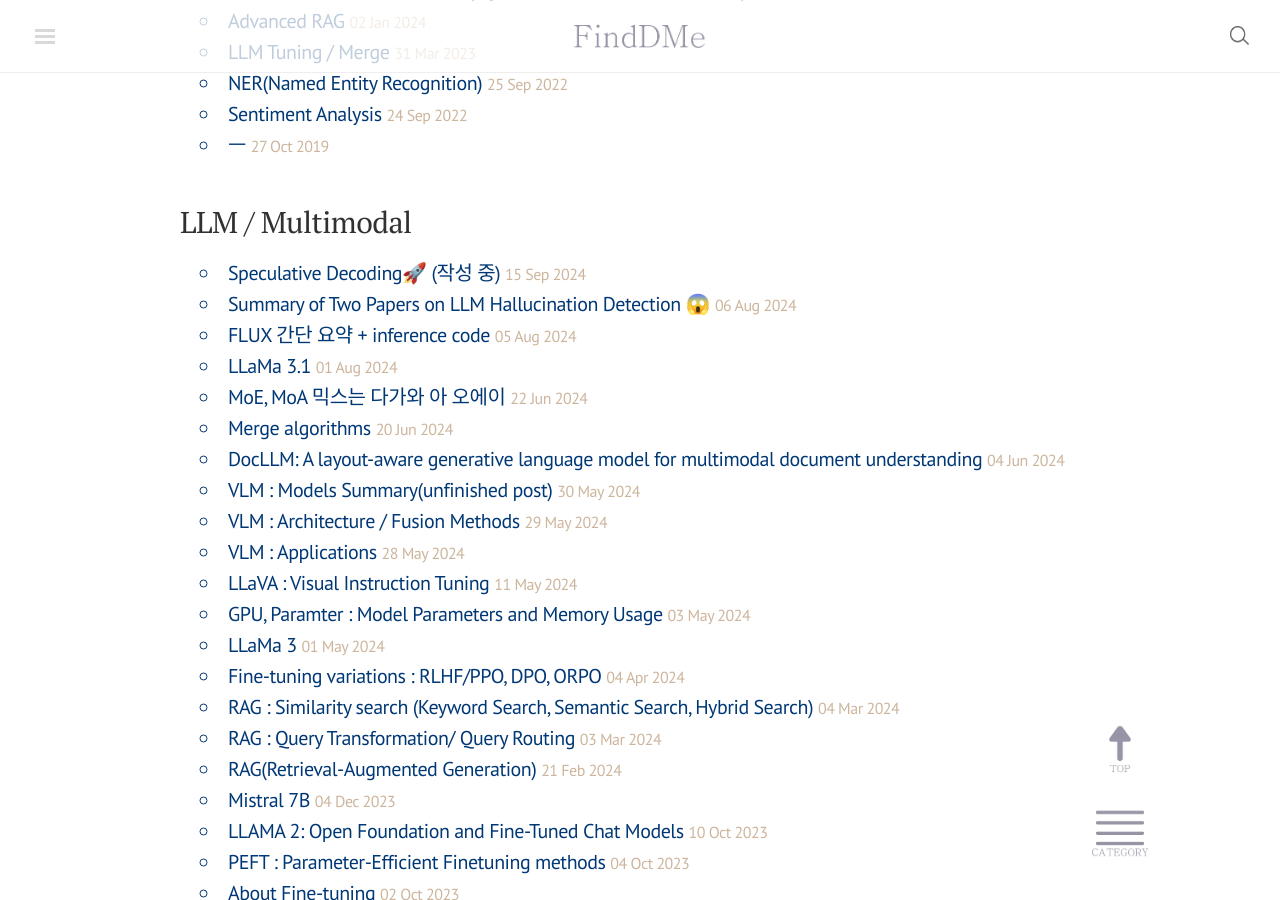
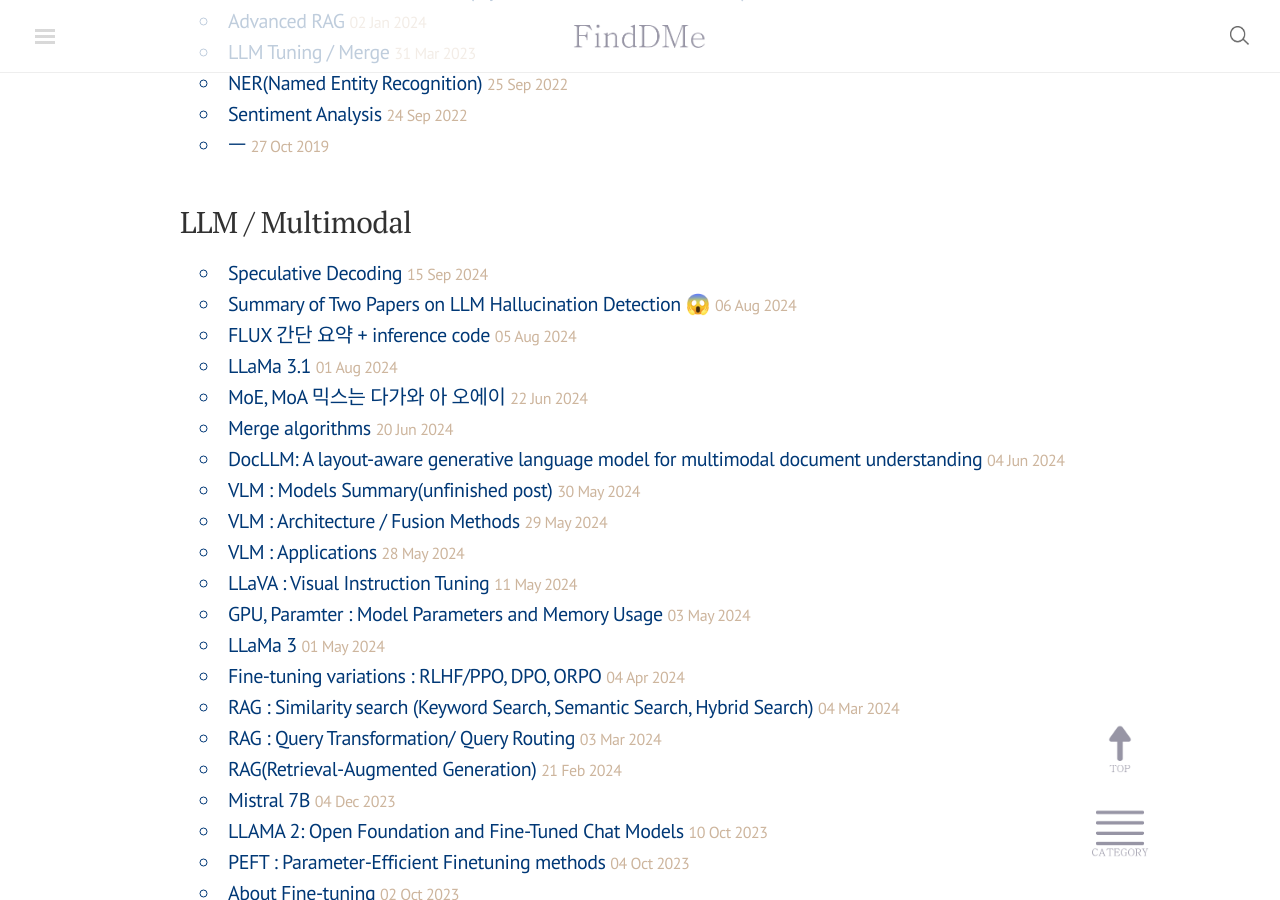
Before and after one commit to finddme/finddme.github.io, a Jekyll site: the page built from index.html, in a window 1280 px wide and 900 px high, scrolled down 761 px. Built offline with Jekyll 4.4.1, drawn with Linux system fonts in a browser that asks for light colours; nearby versions of some CDN libraries; comment, search, counter and statistics services are not loaded.

Commit message:
Update 2024-09-15-speculative_decoding.md

```diff
--- a/_posts/2024-09-15-speculative_decoding.md
+++ b/_posts/2024-09-15-speculative_decoding.md
@@ -1,5 +1,5 @@
 ---
-title: "Speculative Decoding🚀 (작성 중)"
+title: "Speculative Decoding"
 category: LLM / Multimodal
 tag: Multimodal
 ---
```
